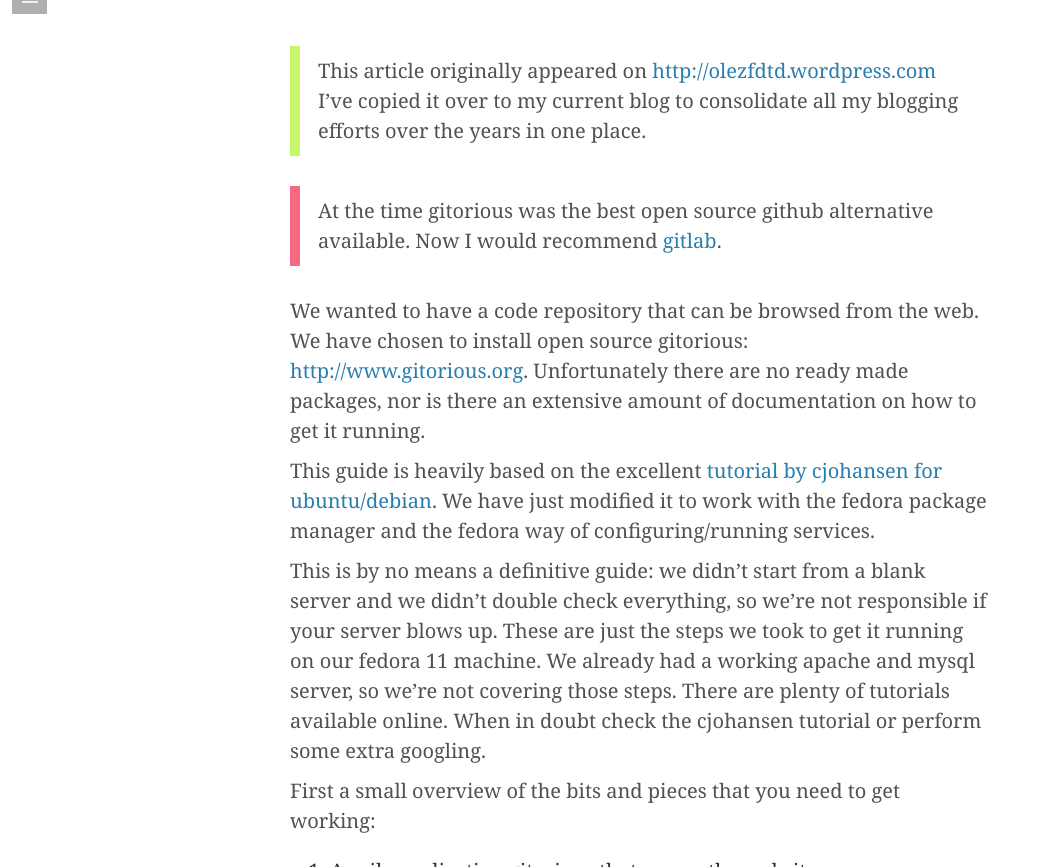
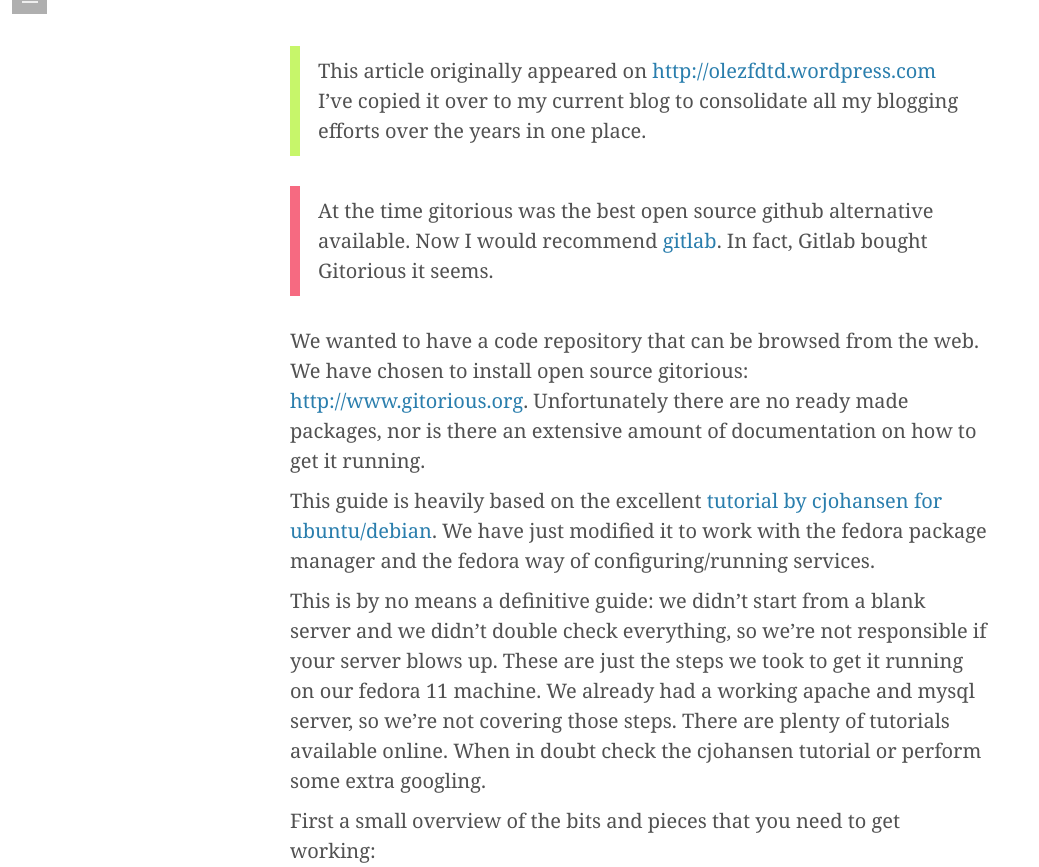
Before and after one commit to wdullaer/wdullaer.github.io, a Jekyll site: the page built from _posts/2010-04-22-install-gitorious-on-your-own-fedora-11-server.markdown, in a window 1280 px wide and 900 px high, scrolled down 871 px, cut to the strip 33-900 px from the top of the window. Shown: the whole strip, without its empty margins (0-1039 px from the left). Built offline with Jekyll 4.4.1, drawn with Linux system fonts in a browser that asks for light colours; some web fonts are replaced; Markdown is read by kramdown in place of the engine named in the settings; comment, search, counter and statistics services are not loaded.

Commit message:
Fixed some 404s

```diff
--- a/_posts/2010-04-22-install-gitorious-on-your-own-fedora-11-server.markdown
+++ b/_posts/2010-04-22-install-gitorious-on-your-own-fedora-11-server.markdown
@@ -31,7 +31,7 @@
 > I've copied it over to my current blog to consolidate all my blogging efforts over the years in one place.
 
 <blockquote class="message" markdown="1">
-At the time gitorious was the best open source github alternative available. Now I would recommend [gitlab](http://gitlab.org).
+At the time gitorious was the best open source github alternative available. Now I would recommend <a href="https://gitlab.com">gitlab</a>. In fact, Gitlab bought Gitorious it seems.
 </blockquote>
 
 We wanted to have a code repository that can be browsed from the web. We have chosen to install open source gitorious: [http://www.gitorious.org](http://www.gitorious.org). Unfortunately there are no ready made packages, nor is there an extensive amount of documentation on how to get it running.
--- a/_posts/2012-03-28-precompile-pgfplots-using-tikzexternalize.markdown
+++ b/_posts/2012-03-28-precompile-pgfplots-using-tikzexternalize.markdown
@@ -27,7 +27,7 @@
 
 Using pgfplots allows you to quickly create very beautiful plots, that look like they belong to your paper, by automatically using the correct fonts and styles. It does this by using the latex compiler to make the figures. This approach is very powerful but has a major drawback: the latex compiler was not made to do this. As a result, latex tends to run out of memory very fast, and projects with a lot of pgfplots tend to take a long time to compile.
 
-We've [previously](http://blog.wdullaer.com/2010/03/16/extending-latex-memory/) shown how to increase the amount of memory latex has available, but this only solves half the problem.
+We've [previously](http://blog.wdullaer.com/blog/2010/03/16/extending-latex-memory/) shown how to increase the amount of memory latex has available, but this only solves half the problem.
 
 A proper way to fix this is using the tikzexternalize command. It causes latex to compile the figures in a separate run, generating pdfs. These pdfs are then included in the main document, reducing both the memory requirements and the compilation time.
 
```
